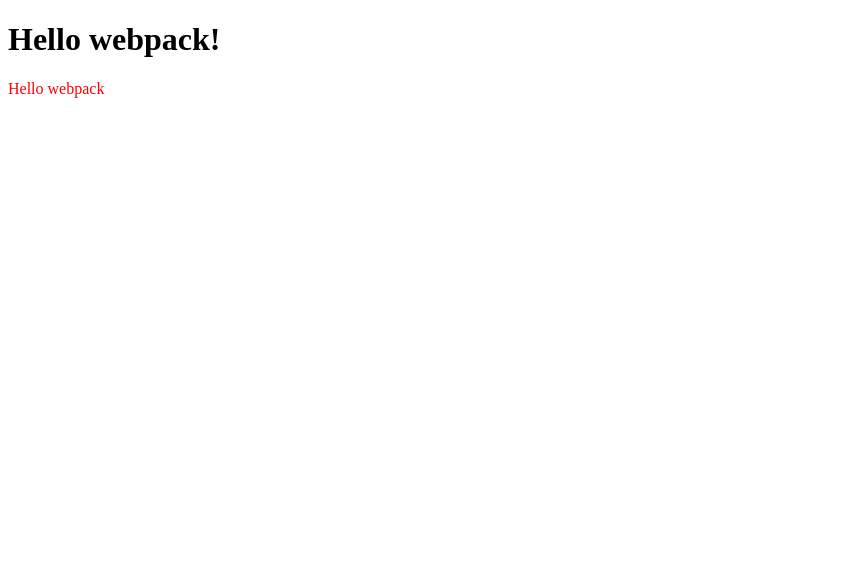
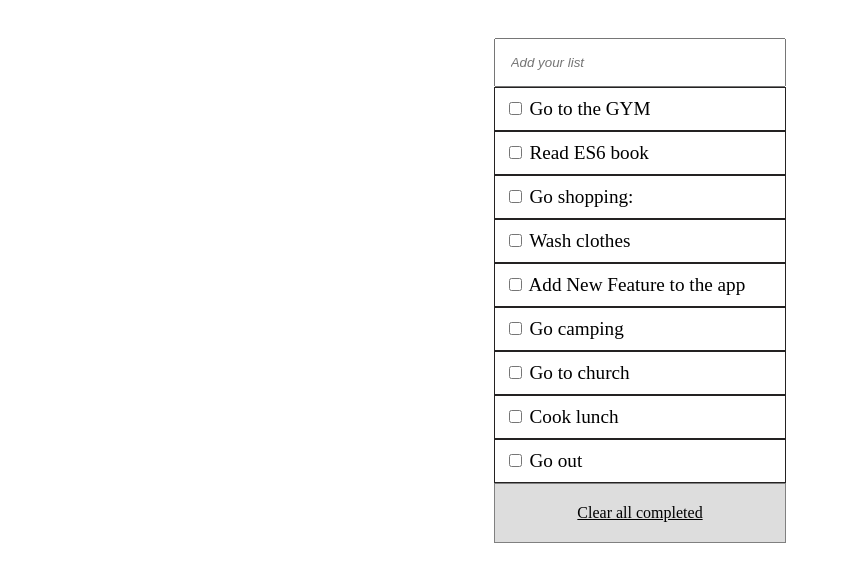
Before and after one commit to kennankole/to-do-list-app, a website built with webpack: page src/index.html in a window 1280 px wide. Shown: the whole page, without its empty margins (0-841 px from the left). Built offline with nearby package versions, Linux system fonts and the light colour scheme.

Commit message:
Rendered Array of to do list objects dynamically Styled the to do-list list elements

```diff
--- a/src/index.html
+++ b/src/index.html
@@ -7,6 +7,10 @@
     <title>To Do List App</title>
 </head>
 <body>
-    <h1>Hello webpack!</h1>
+	<section class="to-do">
+		<div class="to-do-container" id="to-do-list">
+			<input type="text" placeholder="Add your list" id="input-list"></input>
+		</div>
+	</section>
 </body>
 </html>
--- a/src/index.js
+++ b/src/index.js
@@ -1,11 +1,69 @@
 import _ from 'lodash';
 import './style.css';
 
-function component() {
-  const element = document.createElement('div');
-	element.innerHTML = _.join(['Hello', 'webpack'], ' ');
-	element.classList.add('hello');
-	return element;
-}
+const tasks = [
+	{
+		description: 'Go to the GYM',
+		completed: true,
+		index: 0
+	},
+	{
+		description: 'Read ES6 book',
+		completed: true,
+		index: 1
+	},
+	{
+		description: 'Go shopping: ',
+		completed: true,
+		index: 2
+	},
+	{
+		description: 'Wash clothes',
+		completed: true,
+		index: 3
+	},
+	{
+		description: 'Add New Feature to the app',
+		completed: true,
+		index: 4
+	},
+	{
+		description: 'Go camping',
+		completed: true,
+		index: 5
+	},
+	{
+		description: 'Go to church',
+		completed: true,
+		index: 6
+	},
+	{
+		description: 'Cook lunch',
+		completed: true,
+		index: 7
+	},
+	{
+		description: 'Go out',
+		completed: true,
+		index: 8
+	}
 
-document.body.appendChild(component())
+]
+
+const myContainer = document.getElementById('to-do-list');
+tasks.forEach((item) => {
+	myContainer.innerHTML += `
+	<ul class='list-container'>
+		<li class='list-items'>
+		<input type="checkbox" id="check">
+		${item.description}
+		</li>
+	</ul>
+`;
+});
+
+myContainer.innerHTML += `
+<div class='footer-list'>
+	<a href='#' class='footer-a'>Clear all completed</a>
+</div>
+`;
--- a/src/style.css
+++ b/src/style.css
@@ -1,3 +1,58 @@
-.hello {
-  color: red;
+/*
+#######################################################
+#++++++++++++++++++++++++++++LIST SECTION++++++++++++#
+######################################################
+*/
+
+.to-do {
+  display: flex;
+  justify-content: center;
+  align-items: center;
+  padding: 30px;
 }
+
+.list-container {
+  margin: 0;
+  width: 100%;
+  padding: 0 15px;
+}
+
+.list-container > li {
+  border: 1px solid rgb(36 34 34);
+  padding: 10px;
+}
+
+.to-do-container > ul > li {
+  list-style-type: none;
+  font-size: 1.2rem;
+}
+
+#input-list {
+  flex: 1;
+  padding: 15px;
+  width: 100%;
+  box-sizing: border-box;
+  font-style: italic;
+}
+
+.to-do-container {
+  display: flex;
+  justify-content: center;
+  align-items: center;
+  flex-direction: column;
+}
+
+.footer-list {
+  display: flex;
+  justify-content: center;
+  align-items: center;
+  padding: 20px;
+  border: 1px solid grey;
+  width: 100%;
+  box-sizing: border-box;
+  background-color: #ddd;
+}
+
+.footer-a {
+  color: black;
+}
```
